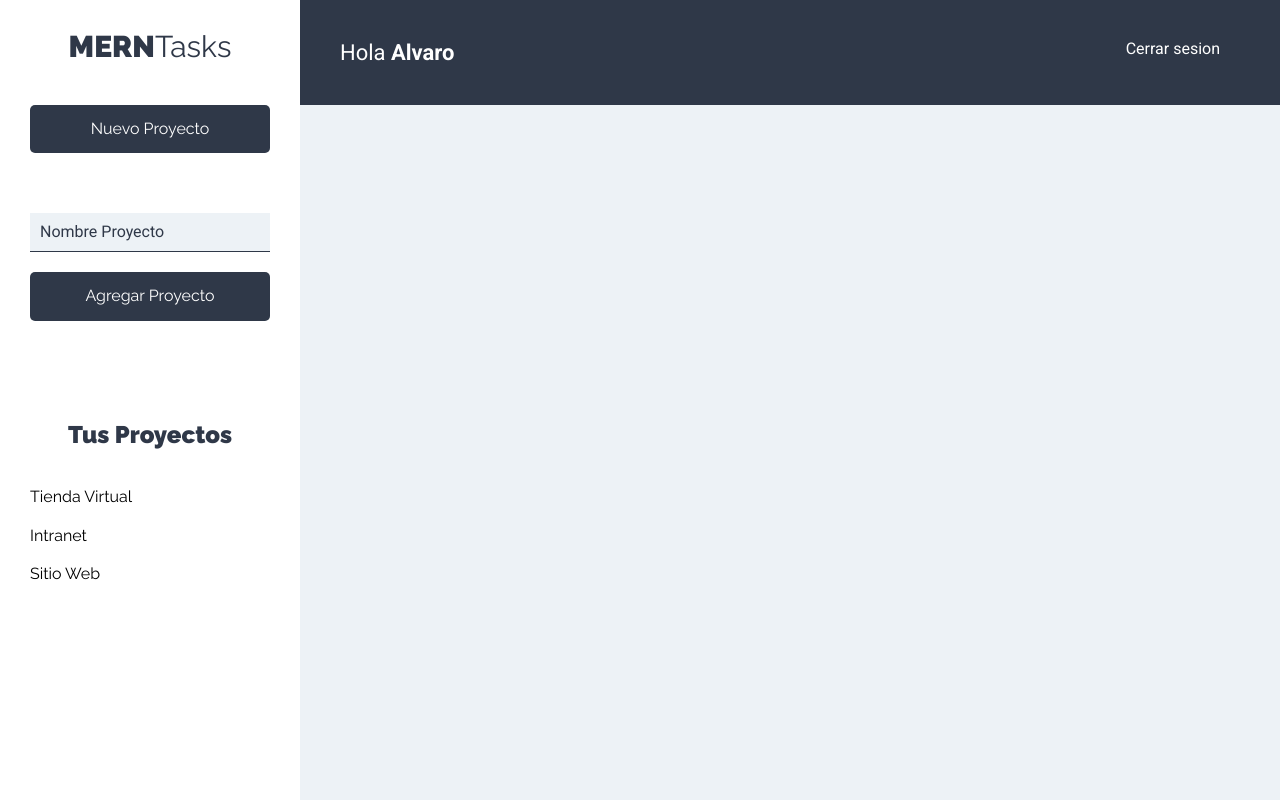
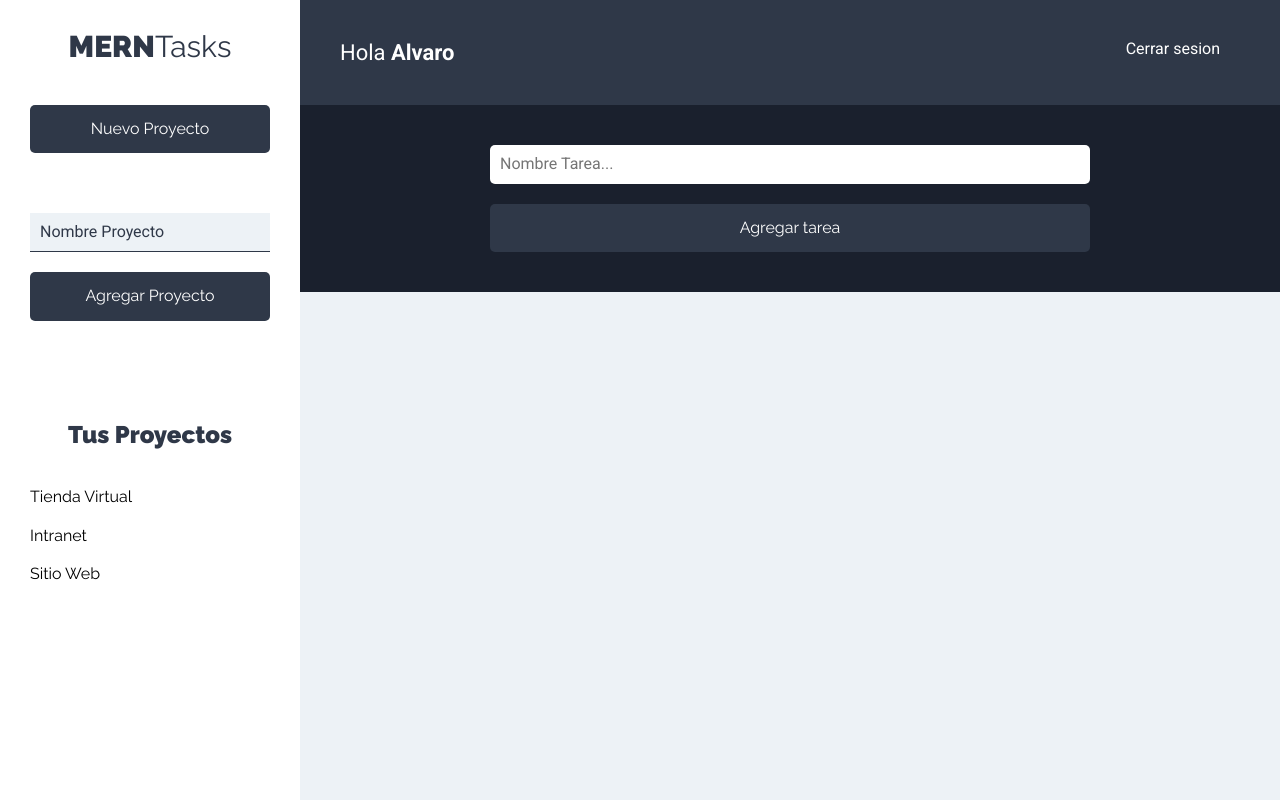
Before and after one commit to SkinnyA/AdministradorProyectos-Cliente, a React (Create React App) app: page /proyectos in a window 1280 px wide. Built offline with nearby package versions, Linux system fonts and the light colour scheme.

Commit message:
Adding form for creating tasks

```diff
--- a/src/components/proyectos/Proyectos.js
+++ b/src/components/proyectos/Proyectos.js
@@ -1,6 +1,7 @@
 import React from 'react';
 import Sidebar from '../layout/Sidebar';
 import Barra from '../layout/Barra';
+import FormTarea from '../tareas/FormTarea';
 
 const Proyectos = () => {
     return (
@@ -10,6 +11,7 @@
                 <Barra />
 
                 <main>
+                    <FormTarea />
                     <div className="contenedor-tareas">
 
                     </div>
--- /dev/null
+++ b/src/components/tareas/FormTarea.js
@@ -0,0 +1,28 @@
+import React from 'react';
+
+const FormTarea = () => {
+    return (
+        <div className="formulario">
+            <form>
+                <div className="contenedor-input">
+                    <input
+                        type="text"
+                        className="input-text"
+                        placeholder="Nombre Tarea..."
+                        name="nombre"
+                    />
+                </div>
+
+                <div className="contenedor-input">
+                    <input
+                        type="submit"
+                        className="btn btn-primario btn-submit btn-block"
+                        value="Agregar tarea"
+                    />
+                </div>
+            </form>
+        </div>
+    );
+}
+
+export default FormTarea;
```
Also changed, not shown: src/components/tareas/ListadoTareas.js (added), src/components/tareas/Tarea.js (added).
